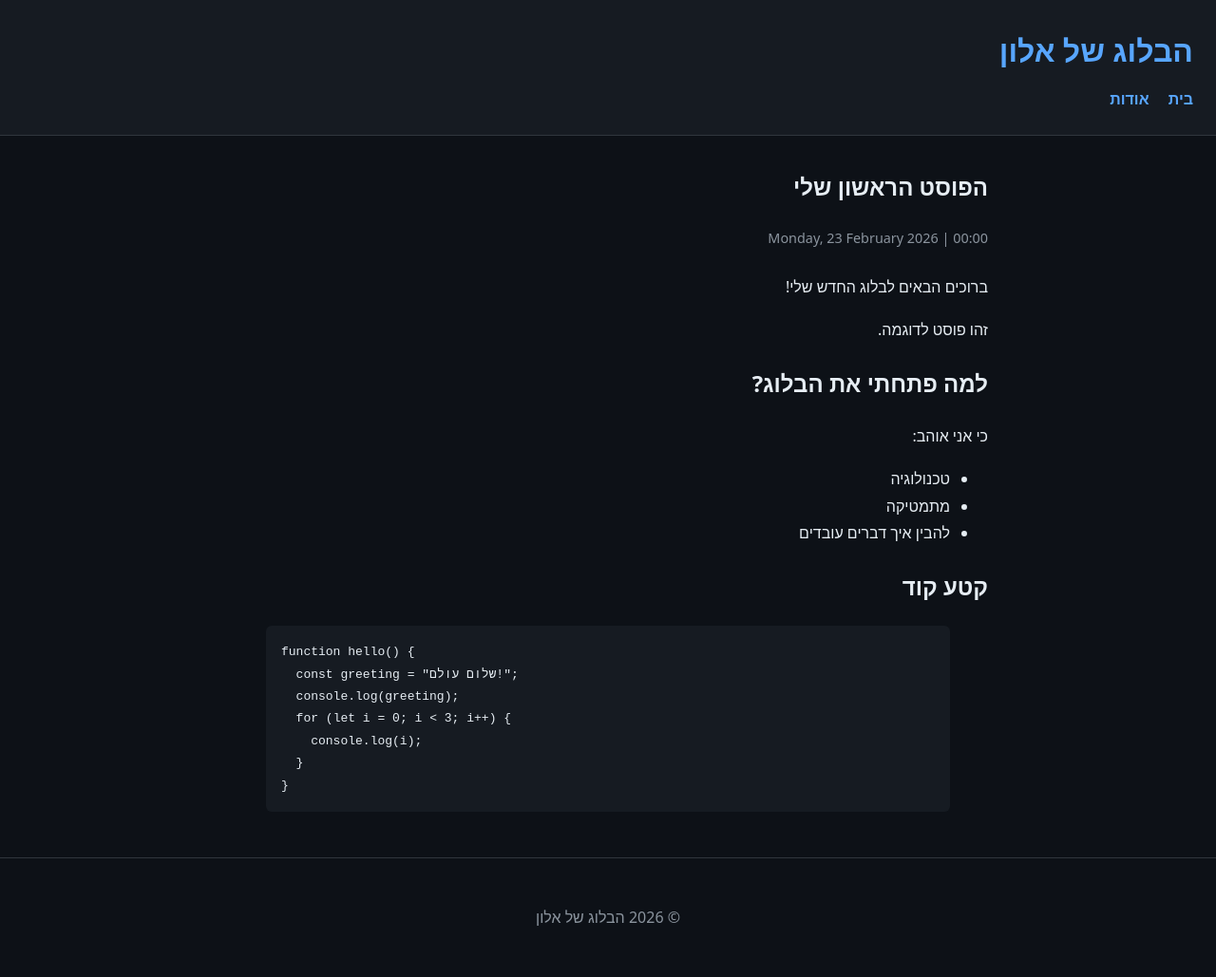
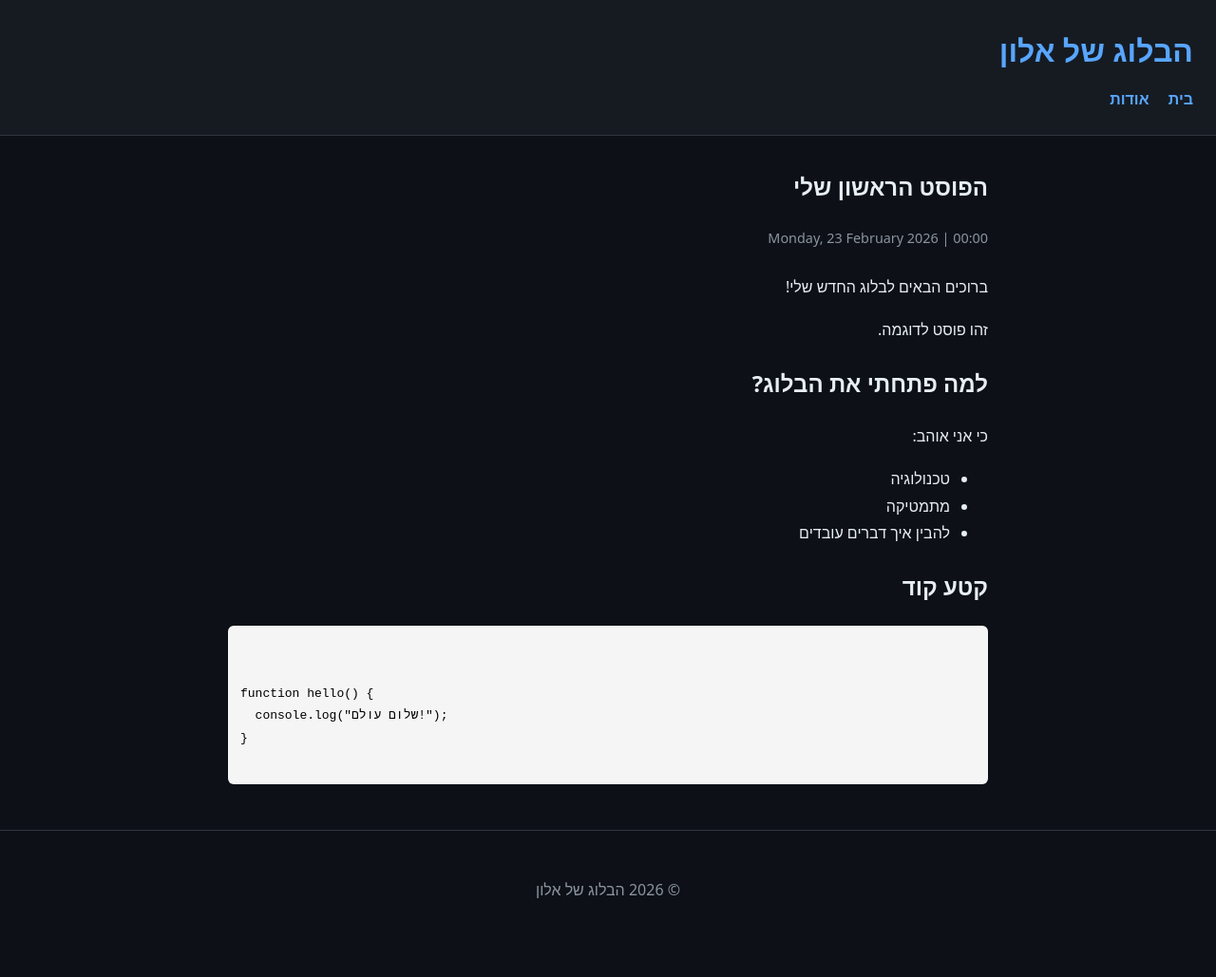
Before and after one commit to eladyesh/financial-site, a Jekyll site: the page built from _posts/2026-02-23-first-post.md, in a window 1280 px wide. Shown: the whole page at 95% size. Built offline with Jekyll 4.4.1, drawn with Linux system fonts in a browser that asks for light colours; after the commit the page ends 999 px from its top, so only the background shows below that.

Commit message:
Update 2026-02-23-first-post.md

```diff
--- a/_posts/2026-02-23-first-post.md
+++ b/_posts/2026-02-23-first-post.md
@@ -16,14 +16,26 @@ date: 2026-02-23
 
 ## קטע קוד
 <!-- LTR wrapper around the code block -->
-<div style="direction: ltr; text-align: left; unicode-bidi: embed;">
-{% highlight js %}
+<div style="
+  direction: ltr;
+  text-align: left;
+  unicode-bidi: embed;
+  display: block;
+  background: #f5f5f5;
+  padding: 1em;
+  border-radius: 6px;
+  overflow-x: auto;
+  font-family: monospace;
+  color: #333;
+  white-space: pre;
+">
+<code style="
+  display: block;
+  font-family: monospace;
+  color: #000;
+">
 function hello() {
-  const greeting = "שלום עולם!";
-  console.log(greeting);
-  for (let i = 0; i < 3; i++) {
-    console.log(i);
-  }
+  console.log("שלום עולם!");
 }
-{% endhighlight %}
+</code>
 </div>
```
